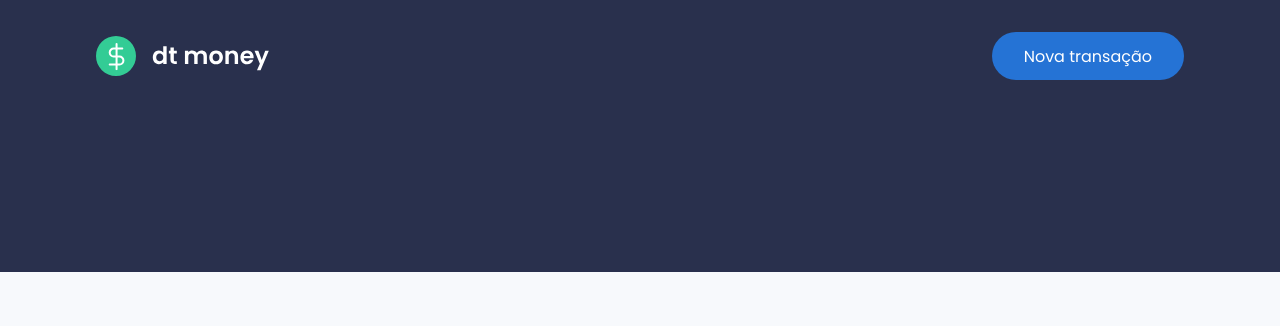
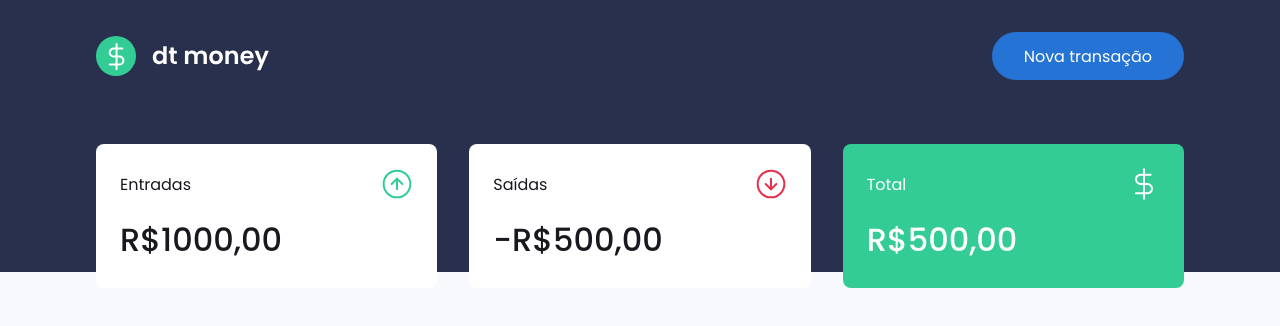
Before and after one commit to joseaugustodardengo/dtmoney, a React (Create React App) app: page / in a window 1280 px wide. Shown: the top 326 px of the page. Built offline with nearby package versions, Linux system fonts and the light colour scheme.

Commit message:
summary component layout

```diff
--- a/public/index.html
+++ b/public/index.html
@@ -9,7 +9,7 @@
   <meta name="description" content="Web site created using create-react-app" />
 
   <title>dtmoney</title>
-  <link href="https://fonts.googleapis.com/css2?family=Poppins:wght@400;600&display=swap" rel="stylesheet">
+  <link href="https://fonts.googleapis.com/css2?family=Poppins:wght@400;500;600&display=swap" rel="stylesheet">
 </head>
 
 <body>
--- a/src/App.tsx
+++ b/src/App.tsx
@@ -1,3 +1,4 @@
+import { Dashboard } from "./components/Dashboard";
 import { Header } from "./components/Header";
 import { GlobalStyle } from "./styles/global";
 
@@ -5,6 +6,7 @@
   return (
     <>
       <Header />
+      <Dashboard />
       <GlobalStyle />
     </>
   );
--- /dev/null
+++ b/src/components/Dashboard/index.tsx
@@ -0,0 +1,11 @@
+import { Summary } from "../Summary";
+import { Container } from './styles';
+
+
+export function Dashboard() {
+  return (
+    <Container>
+      <Summary />
+    </Container>
+  )
+}
--- /dev/null
+++ b/src/components/Dashboard/styles.ts
@@ -0,0 +1,7 @@
+import styled from 'styled-components';
+
+export const Container = styled.main`
+  max-width: 1120px;
+  margin: 0 auto;
+  padding: 2rem 1rem;
+`;
--- /dev/null
+++ b/src/components/Summary/index.tsx
@@ -0,0 +1,34 @@
+import { Container } from './styles';
+import incomeImg from '../../assets/income.svg';
+import outcomeImg from '../../assets/outcome.svg';
+import totalImg from '../../assets/total.svg';
+
+export function Summary() {
+  return (
+    <Container>
+      <div>
+        <header>
+          <p>Entradas</p>
+          <img src={incomeImg} alt="Entradas" />
+        </header>
+        <strong>R$1000,00</strong>
+      </div>
+
+      <div>
+        <header>
+          <p>Saídas</p>
+          <img src={outcomeImg} alt="Saídas" />
+        </header>
+        <strong>-R$500,00</strong>
+      </div>
+
+      <div className="highlight-background">
+        <header>
+          <p>Total</p>
+          <img src={totalImg} alt="Total" />
+        </header>
+        <strong>R$500,00</strong>
+      </div>
+    </Container>
+  )
+}
--- /dev/null
+++ b/src/components/Summary/styles.ts
@@ -0,0 +1,34 @@
+import styled from 'styled-components';
+
+export const Container = styled.div`
+  display: grid;
+  grid-template-columns: repeat(3, 1fr);
+  gap: 2rem;
+  margin-top: -10rem;
+
+  div {
+    background: var(--shape);
+    padding: 1.5rem;
+    border-radius: 0.5rem;
+    color: var(--text-title);
+
+    header {
+      display: flex;
+      align-items: center;
+      justify-content: space-between;
+    }
+
+    strong {
+      display: block;
+      margin-top: 1rem;
+      font-size: 2rem;
+      font-weight: 500;
+      line-height: 3rem;
+    }
+
+    &.highlight-background {
+      background: var(--green);
+      color: #fff;
+    }
+  }
+`;
--- a/src/styles/global.ts
+++ b/src/styles/global.ts
@@ -4,6 +4,7 @@
   :root {
     --background: #f7f9fc;
     --red: #E52E4D;
+    --green: #33CC95;
     --dark-blue: #29304d;
     --blue: #2573d5;
     --text-title: #17191E;
```
